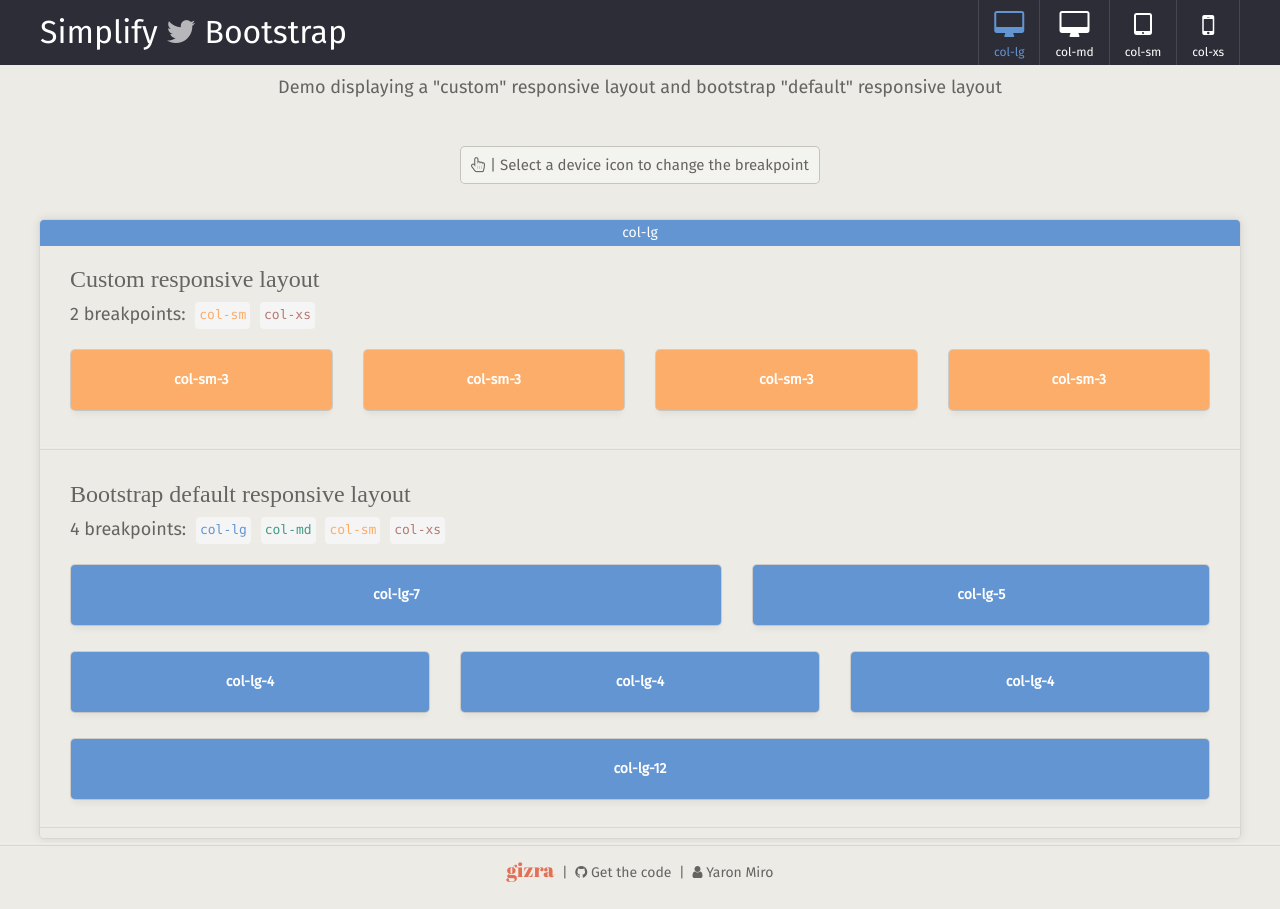
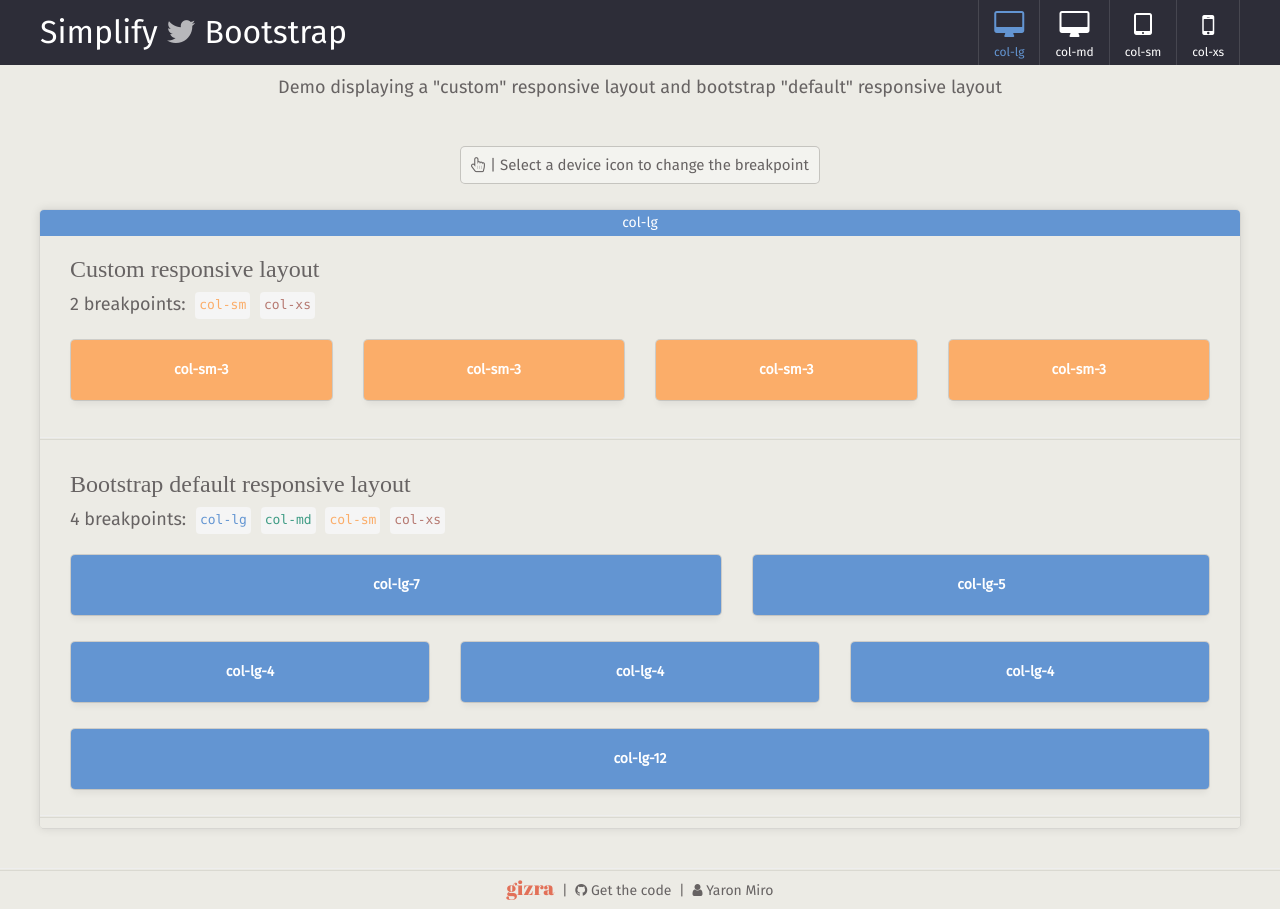
Before and after one commit to Gizra/bootstrap-responsive, a Jekyll site: the page built from src/index.html, in a window 1280 px wide. Built offline with Jekyll 4.4.1, drawn with Linux system fonts in a browser that asks for light colours; nearby versions of some CDN libraries; some web fonts are replaced; library files that are not in the unit come from our copies; Markdown is read by kramdown in place of the engine named in the settings.

Commit message:
fix sticky footer margin

```diff
--- a/src/assets/scss/_footer.scss
+++ b/src/assets/scss/_footer.scss
@@ -3,7 +3,7 @@
   left: 0;
   right: 0;
   bottom: 0;
-  padding-bottom: 15px;
+  padding-bottom: 7px;
   min-width: $screen-lg-min;
   color: $text;
 
@@ -11,7 +11,7 @@
 
     ul {
       text-align: center;
-      margin: 10px 0px 0px 0px;
+      margin: 3px 0px 0px 0px;
 
       li {
         display: inline;
--- a/src/assets/scss/style.scss
+++ b/src/assets/scss/style.scss
@@ -6,11 +6,13 @@
 @import "footer";
 
 html {
+  position: relative;
   min-height: 100%;
   background: $body-bg;
 }
 
 body {
+  padding-bottom: 60px;
   font-family: 'Fira Sans', arial, sans-serif;
 }
 
@@ -72,9 +74,6 @@
 }
 
 iframe {
-  position: absolute;
-  left: 0;
-  right: 0;
   margin: 0px auto;
   min-height: 620px;
   margin: 25px auto 20px auto;
```
Also changed, not shown: src/assets/stylesheets/style.css.
